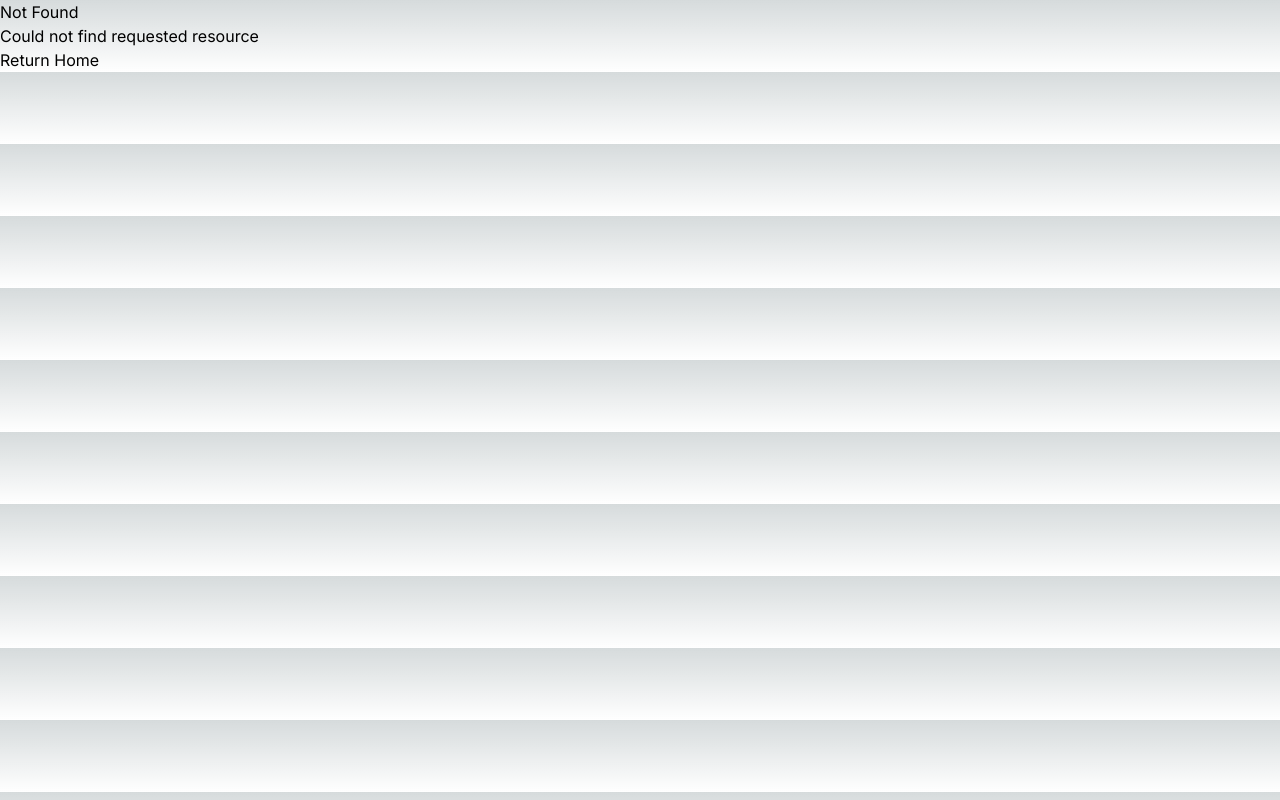
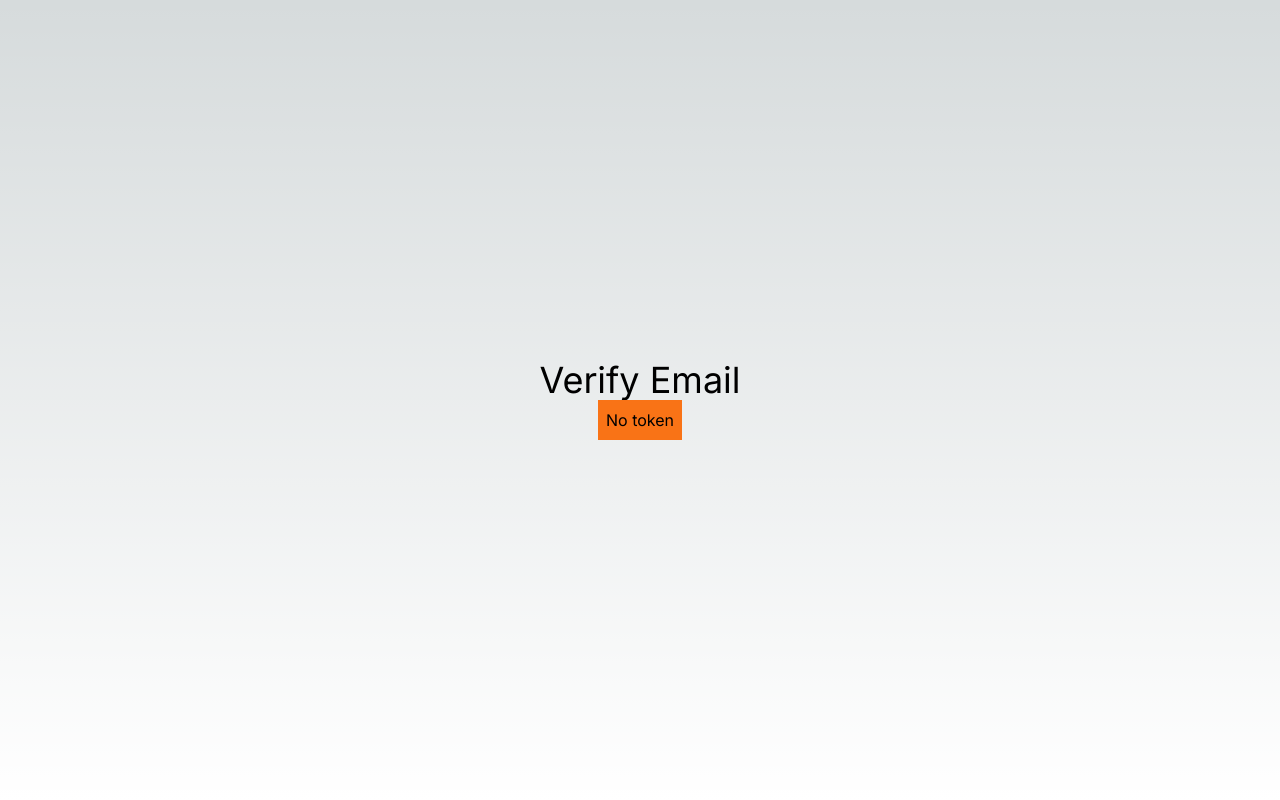
Before and after one commit to fvasquezl/nextjs-auth-fullstack, a Next.js app: page /verifyemail in a window 1280 px wide. Before the commit this address had no page. Built offline with nearby package versions, Linux system fonts and the light colour scheme.

Commit message:
almos verifyemail

```diff
--- /dev/null
+++ b/src/app/verifyemail/page.tsx
@@ -0,0 +1,51 @@
+"use client";
+
+import axios from "axios";
+import Link from "next/link";
+import { useEffect, useState } from "react";
+
+export default function VerifyEmailPage() {
+  const [token, setToken] = useState("");
+  const [verified, setVerified] = useState(false);
+  const [error, setError] = useState(false);
+
+  const verifyUserEmail = async () => {
+    try {
+      await axios.post("/api/users/verifyemail", { token });
+      setVerified(true);
+    } catch (error: any) {
+      setError(true);
+      console.log(error.response.data);
+    }
+  };
+  useEffect(() => {
+    const urlToken = window.location.search.split("=")[1];
+    setToken(urlToken || "");
+  }, []);
+
+  useEffect(() => {
+    if (token.length > 0) {
+      verifyUserEmail();
+    }
+  }, [token]);
+
+  return (
+    <div className=" flex flex-col items-center justify-center min-h-screen py-2">
+      <h1 className="text-4xl"> Verify Email</h1>
+      <h2 className="p-2 bg-orange-500 text-black">
+        {token ? `${token}` : "No token"}
+      </h2>
+      {verified && (
+        <div>
+          <h2 className="text-2xl">Email Verified</h2>
+          <Link href="/login">Login</Link>
+        </div>
+      )}
+      {error && (
+        <div>
+          <h2 className="text-2xl bg-red-500 text-black">Error</h2>
+        </div>
+      )}
+    </div>
+  );
+}
```
Also changed, not shown: src/middleware.ts (+5 -2 lines).
